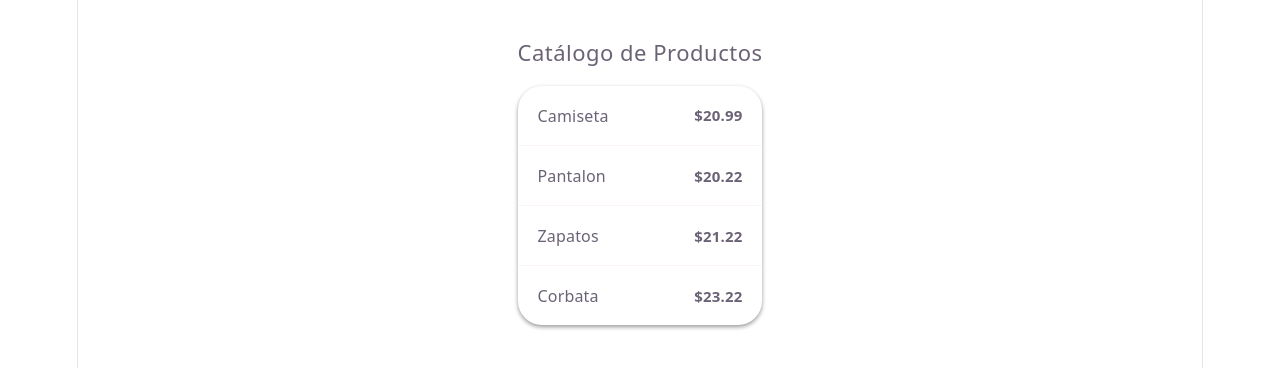
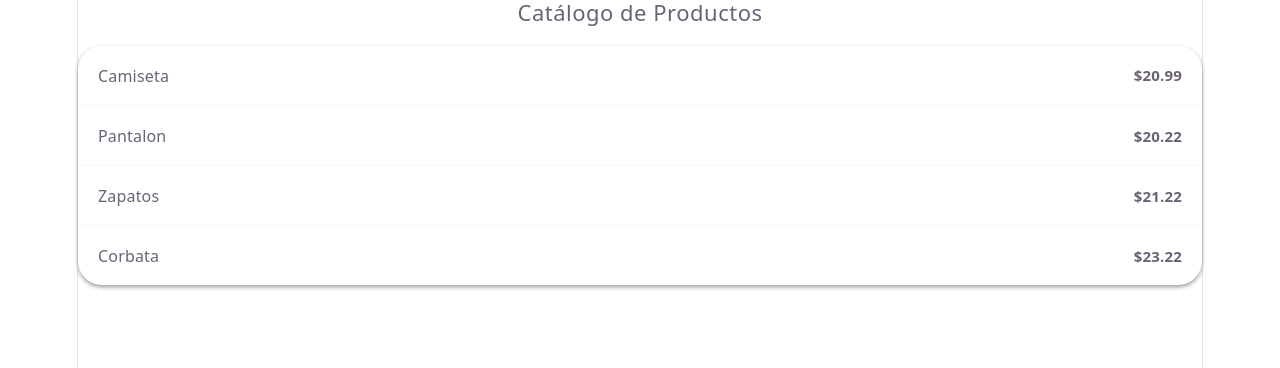
Before and after one commit to Guillermotopp/listas-en-React, a React (Vite) app: page / in a window 1280 px wide. Shown: the top 368 px of the page. Built offline with nearby package versions, Linux system fonts and the light colour scheme.

Commit message:
Fragment component para mejorar la utilización del nodo principal de un componente

```diff
--- a/src/components/Catalogo.jsx
+++ b/src/components/Catalogo.jsx
@@ -1,4 +1,4 @@
-import React from "react";
+import React, { Fragment } from "react";
 import "./Catalogo.css";
 
 const Catalogo = () => {
@@ -10,7 +10,7 @@ const Catalogo = () => {
     ];
 
     return (
-        <div className="catalogo-container">
+        <Fragment>
             <h2 className="catalogo-title">Catálogo de Productos</h2>
             {productos.length === 0 ?
             (<p> No hay productos disponibles en el catálogo</p>
@@ -29,7 +29,7 @@ const Catalogo = () => {
                     ))}
                 </ul>
             )}
-        </div>
+        </Fragment>
     );
 }
 
```
